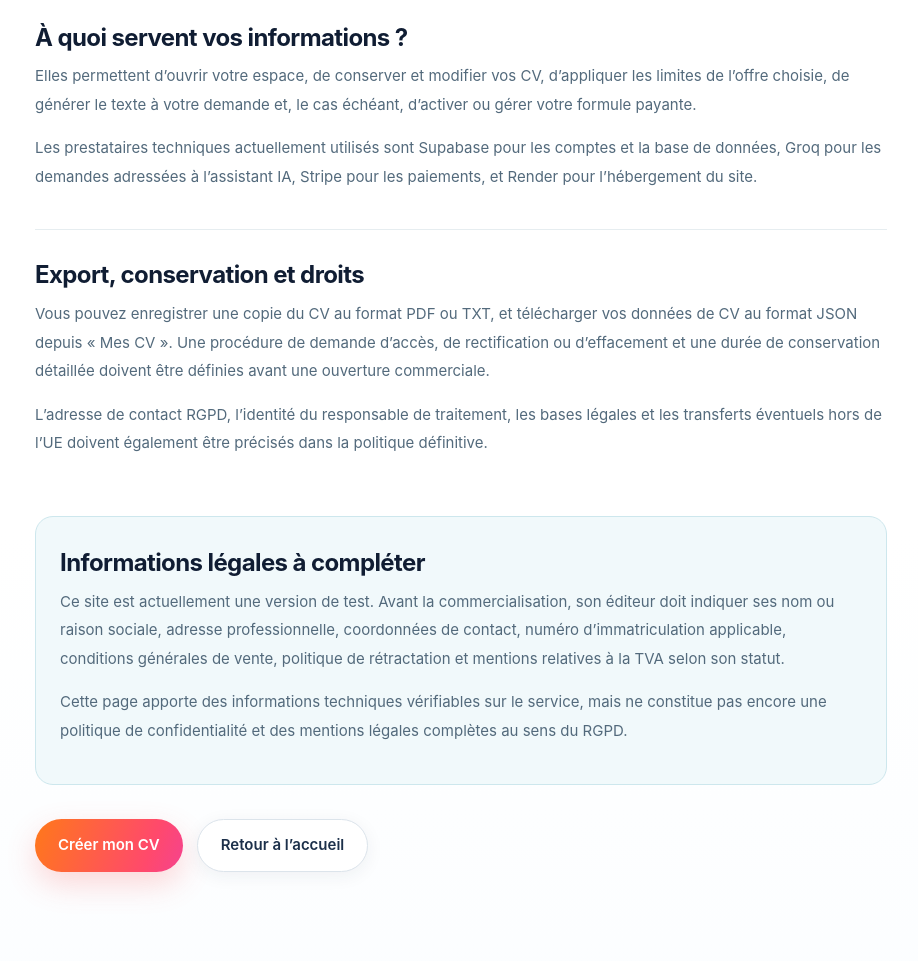
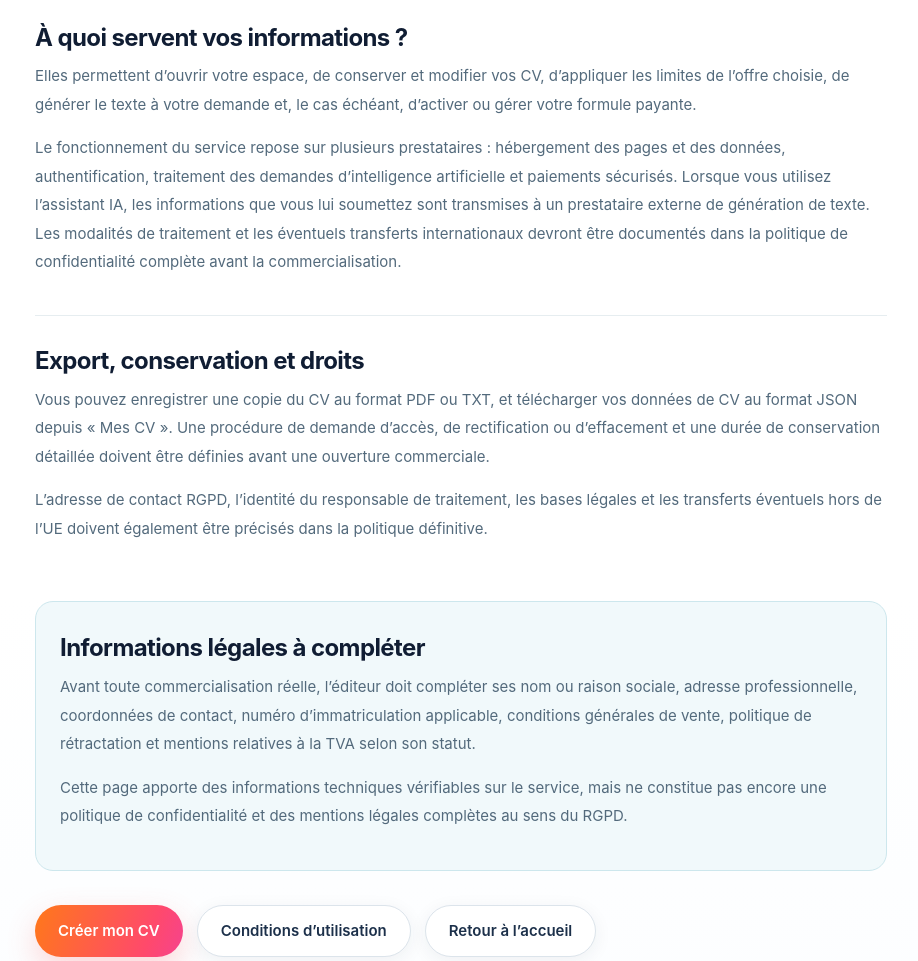
Before and after one commit to aegis-web-browser/SimpleCVTool, a website: page mentions.html in a window 1280 px wide. Shown: the part 1200-2161 px from the top of the page, without its empty margins (179-1097 px from the left). Drawn offline with Linux system fonts and the light colour scheme.

Commit message:
Actualiser les mentions sans références techniques visibles obsolètes

```diff
--- a/mentions.html
+++ b/mentions.html
@@ -5,8 +5,8 @@
 <section><h2>Un espace personnel pour vos CV</h2><p>Vous créez un compte avec une adresse e-mail et un mot de passe. Vos CV, vos expériences, vos coordonnées et vos photos éventuelles sont sauvegardés dans votre espace. Des règles de contrôle des accès côté base de données limitent chaque utilisateur à ses propres documents. Les échanges entre votre navigateur et le site utilisent HTTPS.</p><p>Les mots de passe sont gérés par le prestataire d’authentification. Les documents ne sont pas chiffrés de bout en bout : les composants serveurs autorisés peuvent traiter les données nécessaires au fonctionnement du service.</p></section>
 <section><h2>Quand utilisez-vous l’intelligence artificielle ?</h2><p>La rédaction assistée est facultative. Lorsque vous cliquez sur « Générer » ou « Améliorer », les informations que vous soumettez sont transmises au service d’intelligence artificielle pour produire une proposition de texte. Ne transmettez pas de données sensibles qui ne sont pas indispensables à votre candidature. Vérifiez tous les faits avant utilisation.</p></section>
 <section><h2>Et pour les paiements ?</h2><p>Si vous choisissez une formule payante, le parcours de règlement se déroule sur une page sécurisée du prestataire de paiement Stripe. SimpleCVTool utilise des références de paiement et le statut de votre formule ; il ne demande pas la saisie des numéros de carte bancaire dans son éditeur.</p></section>
-<section><h2>À quoi servent vos informations ?</h2><p>Elles permettent d’ouvrir votre espace, de conserver et modifier vos CV, d’appliquer les limites de l’offre choisie, de générer le texte à votre demande et, le cas échéant, d’activer ou gérer votre formule payante.</p><p>Les prestataires techniques actuellement utilisés sont Supabase pour les comptes et la base de données, Groq pour les demandes adressées à l’assistant IA, Stripe pour les paiements, et Render pour l’hébergement du site.</p></section>
+<section><h2>À quoi servent vos informations ?</h2><p>Elles permettent d’ouvrir votre espace, de conserver et modifier vos CV, d’appliquer les limites de l’offre choisie, de générer le texte à votre demande et, le cas échéant, d’activer ou gérer votre formule payante.</p><p>Le fonctionnement du service repose sur plusieurs prestataires : hébergement des pages et des données, authentification, traitement des demandes d’intelligence artificielle et paiements sécurisés. Lorsque vous utilisez l’assistant IA, les informations que vous lui soumettez sont transmises à un prestataire externe de génération de texte. Les modalités de traitement et les éventuels transferts internationaux devront être documentés dans la politique de confidentialité complète avant la commercialisation.</p></section>
 <section><h2>Export, conservation et droits</h2><p>Vous pouvez enregistrer une copie du CV au format PDF ou TXT, et télécharger vos données de CV au format JSON depuis « Mes CV ». Une procédure de demande d’accès, de rectification ou d’effacement et une durée de conservation détaillée doivent être définies avant une ouverture commerciale.</p><p>L’adresse de contact RGPD, l’identité du responsable de traitement, les bases légales et les transferts éventuels hors de l’UE doivent également être précisés dans la politique définitive.</p></section>
-<section class="privacy-note"><h2>Informations légales à compléter</h2><p>Ce site est actuellement une version de test. Avant la commercialisation, son éditeur doit indiquer ses nom ou raison sociale, adresse professionnelle, coordonnées de contact, numéro d’immatriculation applicable, conditions générales de vente, politique de rétractation et mentions relatives à la TVA selon son statut.</p><p>Cette page apporte des informations techniques vérifiables sur le service, mais ne constitue pas encore une politique de confidentialité et des mentions légales complètes au sens du RGPD.</p></section>
-<div class="hero-actions"><a class="button primary" href="inscription.html">Créer mon CV</a><a class="button" href="index.html">Retour à l’accueil</a></div>
+<section class="privacy-note"><h2>Informations légales à compléter</h2><p>Avant toute commercialisation réelle, l’éditeur doit compléter ses nom ou raison sociale, adresse professionnelle, coordonnées de contact, numéro d’immatriculation applicable, conditions générales de vente, politique de rétractation et mentions relatives à la TVA selon son statut.</p><p>Cette page apporte des informations techniques vérifiables sur le service, mais ne constitue pas encore une politique de confidentialité et des mentions légales complètes au sens du RGPD.</p></section>
+<div class="hero-actions"><a class="button primary" href="inscription.html">Créer mon CV</a><a class="button" href="conditions.html">Conditions d’utilisation</a><a class="button" href="index.html">Retour à l’accueil</a></div>
 </main><footer class="site-footer"><span>© SimpleCVTool · Une démarche claire pour vos candidatures.</span><span>Questions ? Consultez les informations de ce site.</span></footer></body></html>
```
